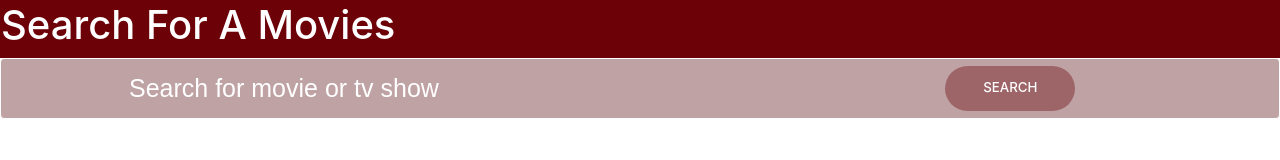
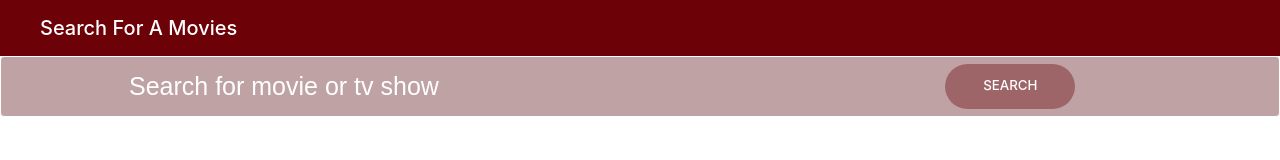
Before and after one commit to tsinat08/Movie, a React (Create React App) app: page / in a window 1280 px wide. Shown: the top 160 px of the page. Built offline with nearby package versions, Linux system fonts and the light colour scheme; no server answers.

Commit message:
updating Bootstap

```diff
--- a/src/Components/Header/Header.css
+++ b/src/Components/Header/Header.css
@@ -1,7 +1,14 @@
 .Header{
-    width: 100%;
     background-color: rgb(108, 1, 8);;
-    display: block;
     color: #fff;
+    display: flex;
+    justify-content: space-between;
+    position: relative;
+    top: 0;
+    left: 0;
+    max-width: 1300px;
+    width: 100vw;
+    padding: 0 40px;
+
 
 }
--- a/src/Components/Header/Header.js
+++ b/src/Components/Header/Header.js
@@ -7,11 +7,14 @@ class Header extends React.Component {
     render() {
         return(
             <div className="Header">
+                <nav className="navbar navbar-dark">
+                    <a className="name navbar-brand" href="#">Search For A Movies</a>
+                </nav>
                 <table>
                     <tbody>
-                    <tr>
+                    <tr >
                         {/*<td className="pic"><img src={pic} alt='icon'/></td>*/}
-                        <td className="name"><h1>Search For A Movies</h1></td>
+                        {/*<td className="name"><h1>Search For A Movies</h1></td>*/}
                     </tr>
                     </tbody>
                 </table>
```
